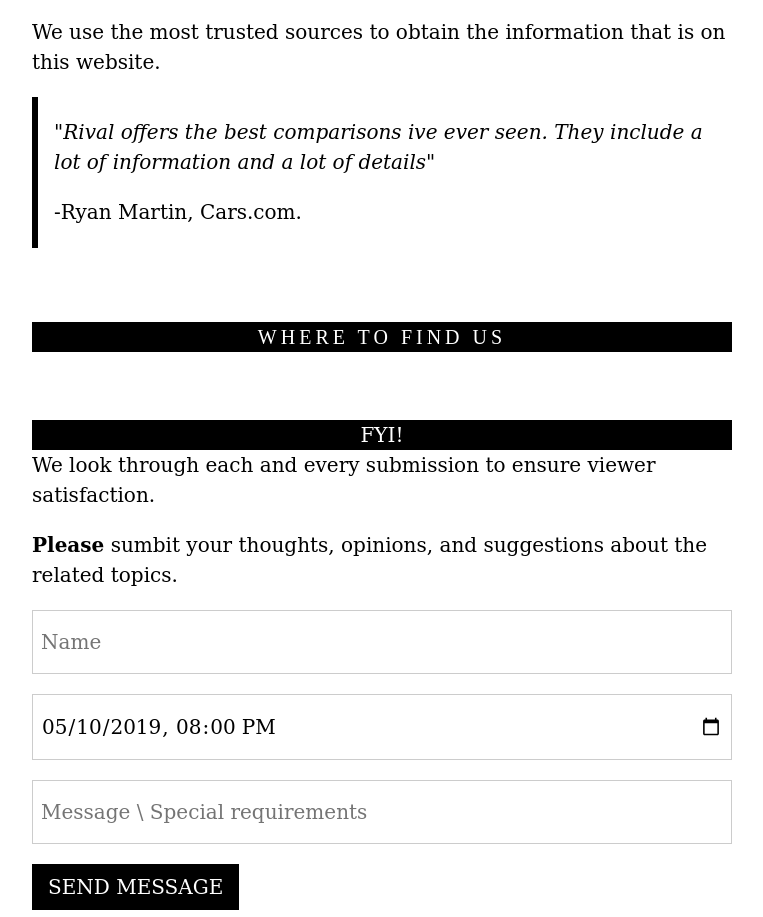
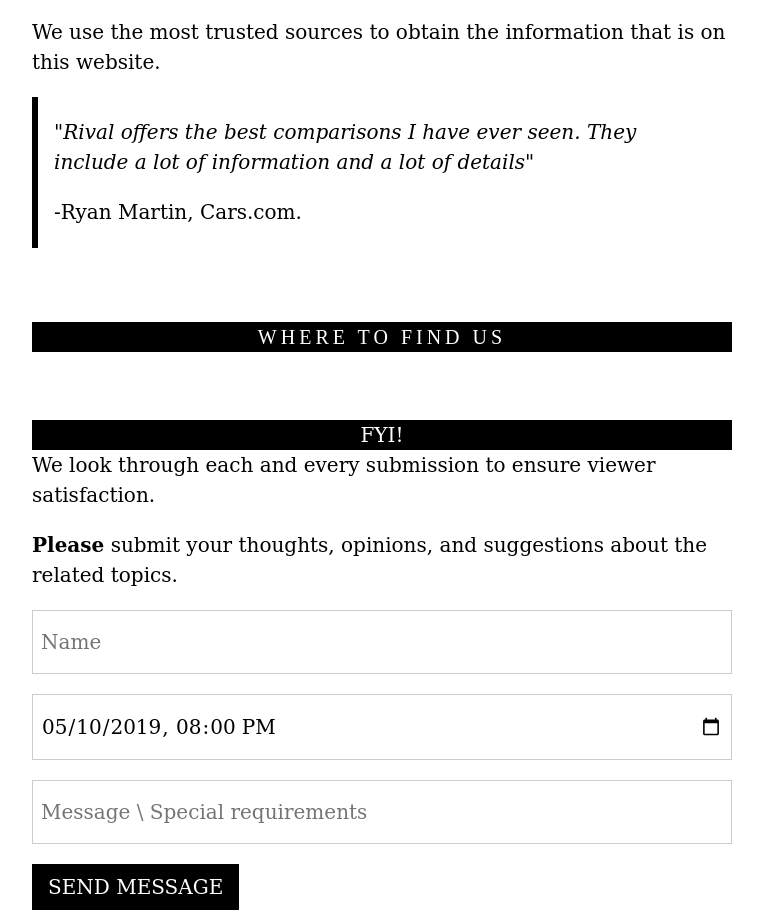
Before and after one commit to alphazeus6/alpha, a plain HTML site: page index.html in a window 1280 px wide. Shown: the part 1080-1997 px from the top of the page, without its empty margins (258-1021 px from the left). Drawn offline with Linux system fonts and the light colour scheme.

Commit message:
Update index.html

```diff
--- a/index.html
+++ b/index.html
@@ -53,7 +53,7 @@
     <p><i>Patricia Garcia</i>, founder of Rival, started her company with the idea contributing to her brothers intense interest in cars. Comparisons between cars is a great way to inform the audience about specific cars in the market, more specifically, luxury cars. </p>
     <p>We use the most trusted sources to obtain the information that is on this website.</p>
     <div class="w3-panel w3-leftbar w3-light-grey">
-      <p><i>"Rival offers the best comparisons ive ever seen. They include a lot of information and a lot of details"</i></p>
+      <p><i>"Rival offers the best comparisons I have ever seen. They include a lot of information and a lot of details"</i></p>
       <p>-Ryan Martin, Cars.com.</p>
     </div>
   </div>
@@ -67,7 +67,7 @@
     <h5 class="w3-center w3-padding-48"><span class="w3-tag w3-wide">WHERE TO FIND US</span></h5>
 
     <p><span class="w3-tag">FYI!</span>We look through each and every submission to ensure viewer satisfaction.</p>
-    <p><strong>Please</strong> sumbit your thoughts, opinions, and suggestions about the related topics.</p>
+    <p><strong>Please</strong> submit your thoughts, opinions, and suggestions about the related topics.</p>
     <form action="/action_page.php" target="_blank">
       <p><input class="w3-input w3-padding-16 w3-border" type="text" placeholder="Name" required name="Name"></p>
       <p><input class="w3-input w3-padding-16 w3-border" type="datetime-local" placeholder="Date and time" required name="date" value="2019-05-10T20:00"></p>
```
